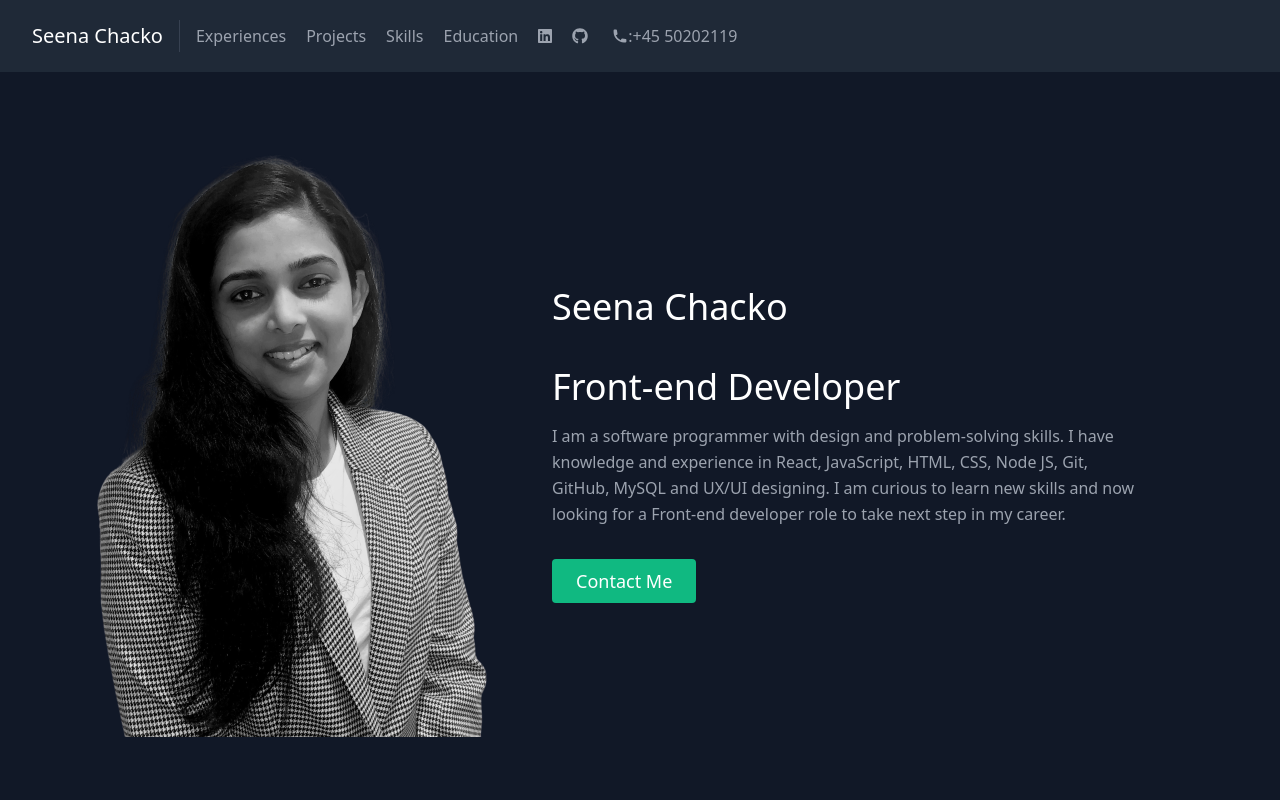
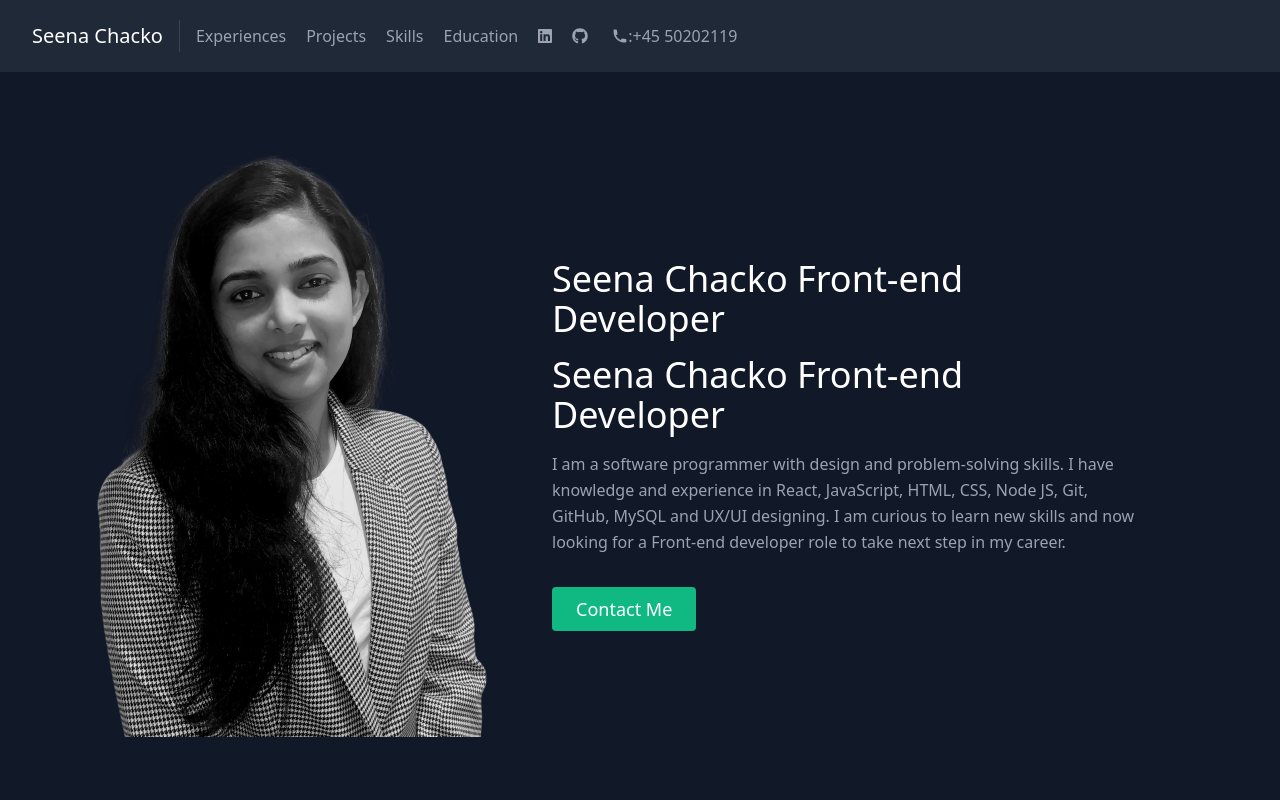
Before and after one commit to seenachacko/my-portfolio, a React (Create React App) app: page / in a window 1280 px wide. Shown: the top 800 px of the page. Built offline with nearby package versions, Linux system fonts and the light colour scheme.

Commit message:
change about

```diff
--- a/src/components/About.js
+++ b/src/components/About.js
@@ -18,10 +18,12 @@ export default function About() {
         <div className="lg:flex-grow md:w-1/2 lg:pr-24 md:pr-16 flex flex-col md:items-start md:text-left mb-16 md:mb-0 items-center text-center">
           <h1 className="title-font sm:text-4xl text-3xl mb-4 font-medium text-white">
             Seena Chacko
-            <br className="hidden lg:inline-block" />
-            <br/>
             Front-end Developer
           </h1>
+          <h2 className="title-font sm:text-4xl text-3xl mb-4 font-medium text-white">
+            Seena Chacko
+            Front-end Developer
+          </h2>
           <p className="mb-8 leading-relaxed">
             I am a software programmer with design and problem-solving skills. I
             have knowledge and experience in React, JavaScript, HTML, CSS, Node
```
